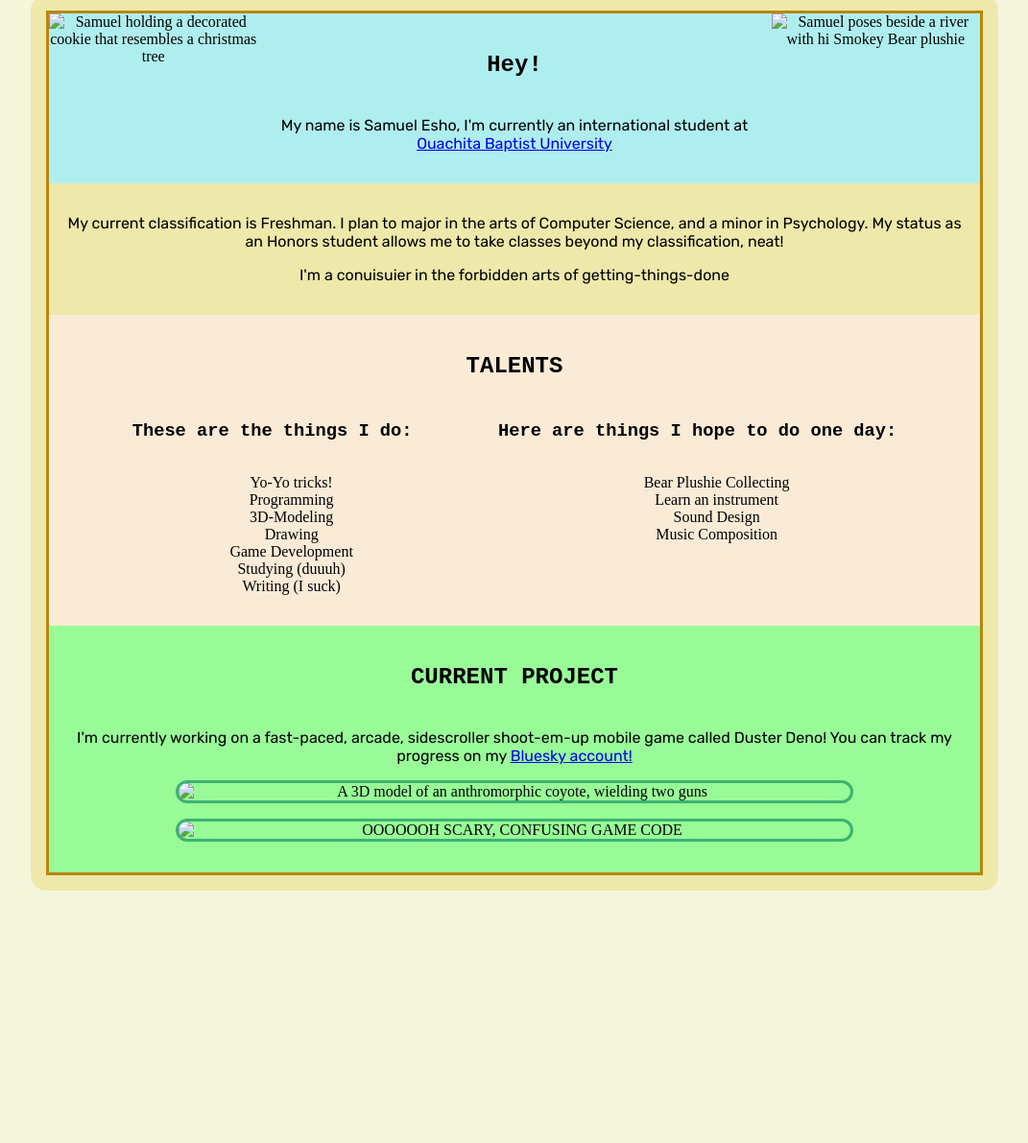
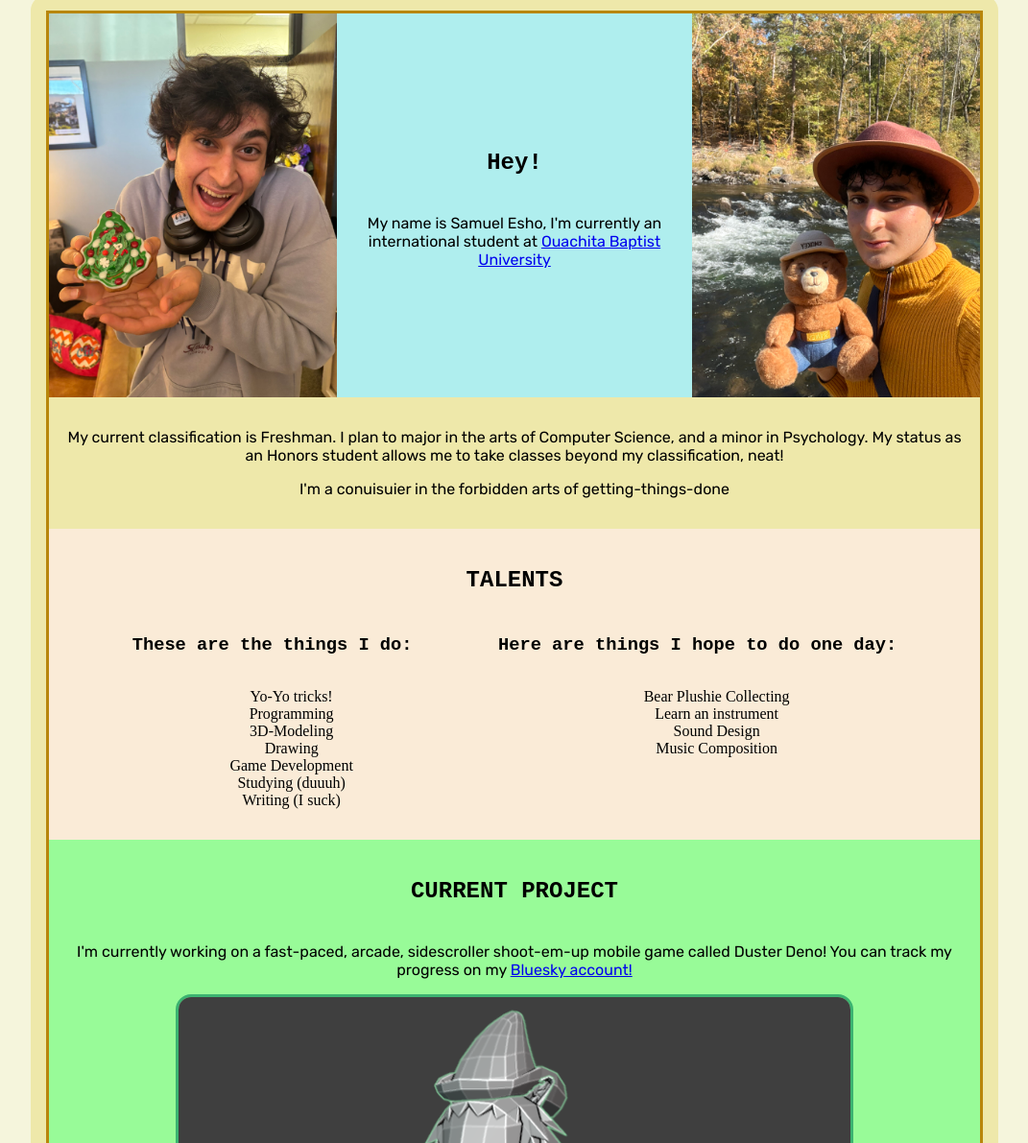
Before and after one commit to Samprisho/portfolio, a plain HTML site: page index.html in a window 1280 px wide. Shown: the part 109-1300 px from the top of the page at 96% size, without its empty margins (104-1175 px from the left). Before the commit the page ends 1061 px from the top, so only its background shows below. Drawn offline with Linux system fonts and the light colour scheme; the site is published under a folder, as on GitHub Pages, so addresses that start at the root find nothing.

Commit message:
Git hub pages fix

```diff
--- a/index.html
+++ b/index.html
@@ -15,15 +15,15 @@
     <header>
       <h1>SAMUEL ESHO</h1>
       <nav>
-        <a href="/index.html"> Home </a>
-        <a href="/about.html">About</a>
+        <a href="index.html"> Home </a>
+        <a href="about.html">About</a>
       </nav>
     </header>
     <main>
       <article>
         <section id="splash">
           <img
-            src="/img/cookie.JPEG"
+            src="img/cookie.JPEG"
             alt="Samuel holding a decorated cookie that resembles a christmas tree"
             width="300px"
           />
@@ -35,7 +35,7 @@
             </p>
           </subsection>
           <img
-            src="/img/smokey.JPEG"
+            src="img/smokey.JPEG"
             alt="Samuel poses beside a river with hi Smokey Bear plushie"
             width="300px"
           />
@@ -88,12 +88,12 @@
           <div class="showcase">
             <img
               width="700px"
-              src="/img/deno.png"
+              src="img/deno.png"
               alt="A 3D model of an anthromorphic coyote, wielding two guns"
             />
             <img
               width="700px"
-              src="/img/code.png"
+              src="img/code.png"
               alt="OOOOOOH SCARY, CONFUSING GAME CODE"
             />
           </div>
```
